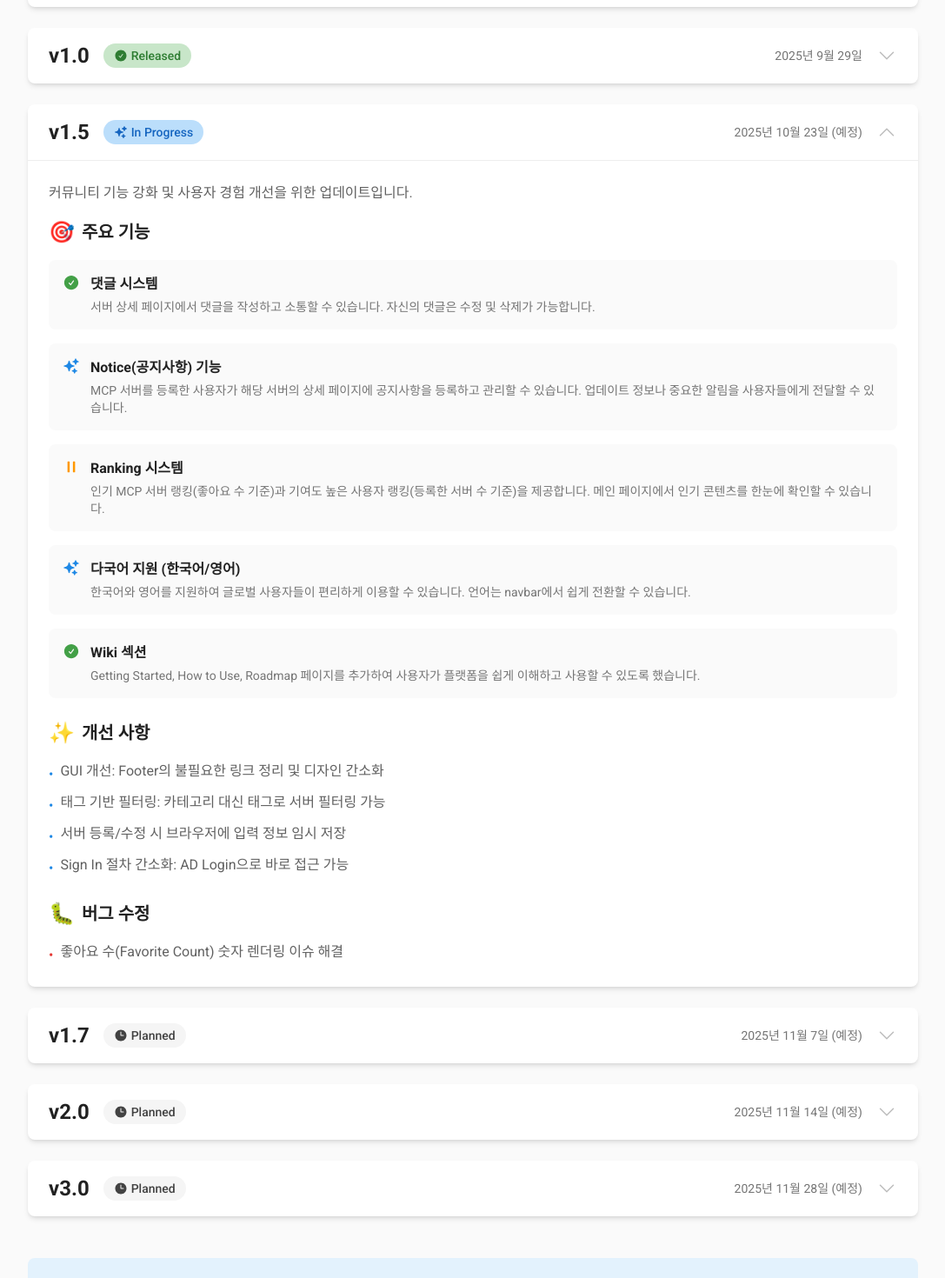
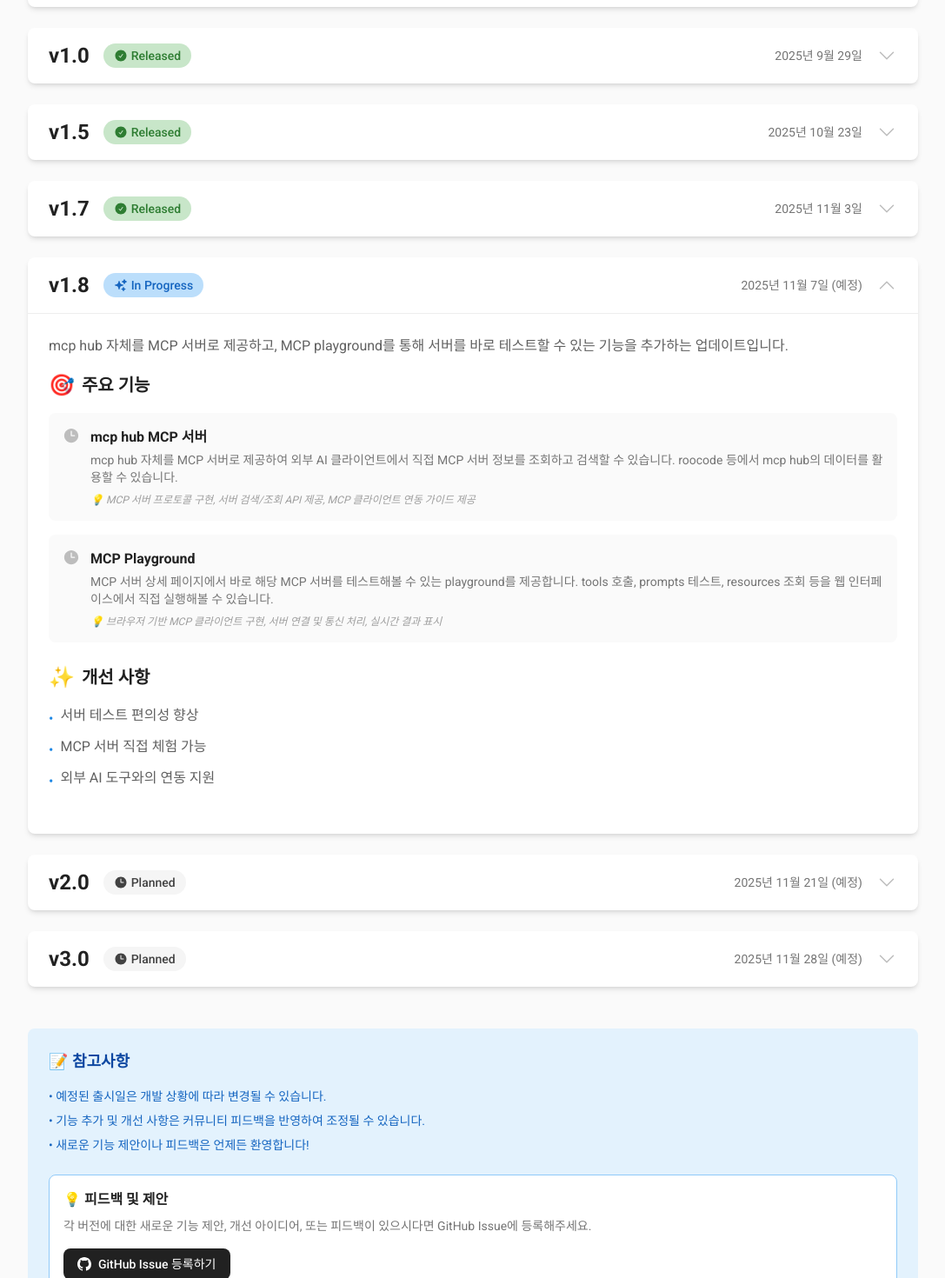
Before and after one commit to JuyoungKimmy-Kim/Smithery, a Next.js app in the folder frontend/: page /wiki/roadmap in a window 1280 px wide. Shown: the part 300-1770 px from the top of the page at 87% size, without its empty margins (96-1183 px from the left). Built offline with nearby package versions, Linux system fonts and the light colour scheme.

Commit message:
update roadmap

```diff
--- a/frontend/src/app/wiki/roadmap/page.tsx
+++ b/frontend/src/app/wiki/roadmap/page.tsx
@@ -100,8 +100,8 @@ const roadmapDataKo: Version[] = [
   },
   {
     version: 'v1.5',
-    releaseDate: '2025년 10월 23일 (예정)',
-    status: 'in-progress',
+    releaseDate: '2025년 10월 23일',
+    status: 'released',
     description: '커뮤니티 기능 강화 및 사용자 경험 개선을 위한 업데이트입니다.',
     features: [
       {
@@ -117,12 +117,12 @@ const roadmapDataKo: Version[] = [
       {
         title: 'Ranking 시스템',
         description: '인기 MCP 서버 랭킹(좋아요 수 기준)과 기여도 높은 사용자 랭킹(등록한 서버 수 기준)을 제공합니다. 메인 페이지에서 인기 콘텐츠를 한눈에 확인할 수 있습니다.',
-        status: 'on-hold'
+        status: 'completed'
       },
       {
         title: '다국어 지원 (한국어/영어)',
         description: '한국어와 영어를 지원하여 글로벌 사용자들이 편리하게 이용할 수 있습니다. 언어는 navbar에서 쉽게 전환할 수 있습니다.',
-        status: 'in-progress'
+        status: 'on-hold'
       },
       {
         title: 'Wiki 섹션',
@@ -142,20 +142,31 @@ const roadmapDataKo: Version[] = [
   },
   {
     version: 'v1.7',
-    releaseDate: '2025년 11월 7일 (예정)',
-    status: 'planned',
-    description: 'MCP 서버 등록 시 tools 자동 수집 기능을 모든 프로토콜에 적용 가능하도록 개선하는 업데이트입니다.',
+    releaseDate: '2025년 11월 3일',
+    status: 'released',
+    description: 'MCP 서버 등록 시 tools 자동 수집 기능을 모든 프로토콜에 적용 가능하도록 개선하고, Prompt와 Resources 자동 수집 및 Health check 기능을 추가하는 업데이트입니다.',
     features: [
       {
         title: '범용 Tools 자동 수집 시스템',
         description: '현재 JSON-RPC를 이용한 tools 자동 수집이 모든 MCP 프로토콜에 적용되지 않는 문제를 해결합니다. 다양한 MCP 프로토콜과 서버 구현 방식에 맞춰 tools 정보를 자동으로 가져올 수 있도록 범용적으로 개선합니다.',
         implementation: '다양한 MCP 프로토콜 지원, 서버별 맞춤형 연결 방식 구현, 에러 처리 및 폴백 메커니즘 강화',
-        status: 'planned'
+        status: 'completed'
+      },
+      {
+        title: 'Prompt, Resources 자동 수집 기능',
+        description: 'MCP 서버 등록 시 tools와 함께 prompts와 resources 정보도 자동으로 수집하여 서버의 전체 기능을 더욱 상세하게 파악할 수 있도록 합니다.',
+        status: 'completed'
+      },
+      {
+        title: 'MCP Health check 기능',
+        description: '등록된 MCP 서버의 상태를 주기적으로 확인하고, 서버 접속 가능 여부와 응답 시간을 모니터링합니다. 서버 상세 페이지에서 실시간 상태를 확인할 수 있습니다.',
+        status: 'completed'
       }
     ],
     improvements: [
       'Tools 수집 성공률 향상',
       '지원 프로토콜 확장',
+      '서버 정보 자동 수집 범위 확대'
     ],
     bugFixes: [
       '특정 MCP 서버에서 tools 수집 실패 문제 해결',
@@ -163,8 +174,33 @@ const roadmapDataKo: Version[] = [
     ]
   },
   {
+    version: 'v1.8',
+    expectedDate: '2025년 11월 7일 (예정)',
+    status: 'in-progress',
+    description: 'mcp hub 자체를 MCP 서버로 제공하고, MCP playground를 통해 서버를 바로 테스트할 수 있는 기능을 추가하는 업데이트입니다.',
+    features: [
+      {
+        title: 'mcp hub MCP 서버',
+        description: 'mcp hub 자체를 MCP 서버로 제공하여 외부 AI 클라이언트에서 직접 MCP 서버 정보를 조회하고 검색할 수 있습니다. roocode 등에서 mcp hub의 데이터를 활용할 수 있습니다.',
+        implementation: 'MCP 서버 프로토콜 구현, 서버 검색/조회 API 제공, MCP 클라이언트 연동 가이드 제공',
+        status: 'planned'
+      },
+      {
+        title: 'MCP Playground',
+        description: 'MCP 서버 상세 페이지에서 바로 해당 MCP 서버를 테스트해볼 수 있는 playground를 제공합니다. tools 호출, prompts 테스트, resources 조회 등을 웹 인터페이스에서 직접 실행해볼 수 있습니다.',
+        implementation: '브라우저 기반 MCP 클라이언트 구현, 서버 연결 및 통신 처리, 실시간 결과 표시',
+        status: 'planned'
+      }
+    ],
+    improvements: [
+      '서버 테스트 편의성 향상',
+      'MCP 서버 직접 체험 가능',
+      '외부 AI 도구와의 연동 지원'
+    ]
+  },
+  {
     version: 'v2.0',
-    expectedDate: '2025년 11월 14일 (예정)',
+    expectedDate: '2025년 11월 21일 (예정)',
     status: 'planned',
     description: '데이터 분석 및 사용자 행동 추적 시스템을 도입하는 업데이트입니다.',
     features: [
@@ -196,7 +232,7 @@ const roadmapDataKo: Version[] = [
     version: 'v3.0',
     expectedDate: '2025년 11월 28일 (예정)',
     status: 'planned',
-    description: 'AI 기반 추천 시스템과 mcp hub 자체의 MCP 서버를 도입하는 업데이트입니다.',
+    description: 'AI 기반 추천 시스템과 MCP 서버 자동 생성 도구를 도입하는 업데이트입니다.',
     features: [
       {
         title: 'AI 서버 추천',
@@ -206,12 +242,6 @@ const roadmapDataKo: Version[] = [
       {
         title: '자동 문서 생성',
         description: 'Repository를 분석하여 기본적인 description과 Server Config 등을 자동으로 생성합니다.',
-        status: 'planned'
-      },
-      {
-        title: 'mcp hub MCP 서버',
-        description: 'mcp hub 자체를 MCP 서버로 제공하여 외부 AI 클라이언트에서 직접 MCP 서버 정보를 조회하고 검색할 수 있습니다. roocode 등에서 mcp hub의 데이터를 활용할 수 있습니다.',
-        implementation: 'MCP 서버 프로토콜 구현, 서버 검색/조회 API 제공, MCP 클라이언트 연동 가이드 제공',
         status: 'planned'
       },
       {
@@ -302,8 +332,8 @@ const roadmapDataEn: Version[] = [
   },
   {
     version: 'v1.5',
-    releaseDate: 'October 23, 2025 (Expected)',
-    status: 'in-progress',
+    releaseDate: 'October 23, 2025',
+    status: 'released',
     description: 'An update for community feature enhancement and user experience improvement.',
     features: [
       {
@@ -319,12 +349,12 @@ const roadmapDataEn: Version[] = [
       {
         title: 'Ranking System',
         description: 'Provides popular MCP server rankings (based on likes) and high-contributing user rankings (based on number of registered servers). You can check popular content at a glance on the main page.',
-        status: 'on-hold'
+        status: 'completed'
       },
       {
         title: 'Multi-language Support (Korean/English)',
         description: 'Supports Korean and English for convenient use by global users. Language can be easily switched in the navbar.',
-        status: 'in-progress'
+        status: 'on-hold'
       },
       {
         title: 'Wiki Section',
@@ -344,20 +374,31 @@ const roadmapDataEn: Version[] = [
   },
   {
     version: 'v1.7',
-    releaseDate: 'November 7, 2025 (Expected)',
-    status: 'planned',
-    description: 'An update to improve the automatic tools collection feature for all protocols when registering MCP servers.',
+    releaseDate: 'November 3, 2025',
+    status: 'released',
+    description: 'An update to improve the automatic tools collection feature for all protocols when registering MCP servers, and add automatic Prompt and Resources collection along with Health check functionality.',
     features: [
       {
         title: 'Universal Tools Automatic Collection System',
         description: 'Solves the problem that current JSON-RPC-based tools automatic collection does not apply to all MCP protocols. Universally improved to automatically fetch tools information according to various MCP protocols and server implementation methods.',
         implementation: 'Support for various MCP protocols, implementation of customized connection methods for each server, strengthened error handling and fallback mechanisms',
-        status: 'planned'
+        status: 'completed'
+      },
+      {
+        title: 'Prompt and Resources Automatic Collection Feature',
+        description: 'When registering MCP servers, automatically collects prompts and resources information along with tools, allowing for a more detailed understanding of the server\'s full capabilities.',
+        status: 'completed'
+      },
+      {
+        title: 'MCP Health Check Feature',
+        description: 'Periodically checks the status of registered MCP servers and monitors server accessibility and response time. Real-time status can be checked on the server detail page.',
+        status: 'completed'
       }
     ],
     improvements: [
       'Improved tools collection success rate',
       'Expanded supported protocols',
+      'Extended automatic server information collection scope'
     ],
     bugFixes: [
       'Fixed tools collection failure issue on specific MCP servers',
@@ -365,8 +406,33 @@ const roadmapDataEn: Version[] = [
     ]
   },
   {
+    version: 'v1.8',
+    expectedDate: 'November 7, 2025 (Expected)',
+    status: 'in-progress',
+    description: 'An update that provides MCP Hub itself as an MCP server and adds MCP playground functionality to test servers immediately.',
+    features: [
+      {
+        title: 'MCP Hub MCP Server',
+        description: 'Provides MCP Hub itself as an MCP server so external AI clients can directly query and search MCP server information. MCP Hub data can be used in roocode, etc.',
+        implementation: 'Implement MCP server protocol, provide server search/query API, provide MCP client integration guide',
+        status: 'planned'
+      },
+      {
+        title: 'MCP Playground',
+        description: 'Provides a playground on the MCP server detail page where you can immediately test the MCP server. You can directly execute tools calls, test prompts, query resources, etc. through the web interface.',
+        implementation: 'Browser-based MCP client implementation, server connection and communication handling, real-time result display',
+        status: 'planned'
+      }
+    ],
+    improvements: [
+      'Enhanced server testing convenience',
+      'Direct MCP server experience',
+      'Integration support with external AI tools'
+    ]
+  },
+  {
     version: 'v2.0',
-    expectedDate: 'November 14, 2025 (Expected)',
+    expectedDate: 'November 21, 2025 (Expected)',
     status: 'planned',
     description: 'An update introducing data analysis and user behavior tracking systems.',
     features: [
@@ -398,7 +464,7 @@ const roadmapDataEn: Version[] = [
     version: 'v3.0',
     expectedDate: 'November 28, 2025 (Expected)',
     status: 'planned',
-    description: 'An update introducing an AI-based recommendation system and MCP Hub\'s own MCP server.',
+    description: 'An update introducing an AI-based recommendation system and automatic MCP server creation tool.',
     features: [
       {
         title: 'AI Server Recommendations',
@@ -408,12 +474,6 @@ const roadmapDataEn: Version[] = [
       {
         title: 'Automatic Documentation Generation',
         description: 'Analyzes repositories to automatically generate basic descriptions and Server Config.',
-        status: 'planned'
-      },
-      {
-        title: 'MCP Hub MCP Server',
-        description: 'Provides MCP Hub itself as an MCP server so external AI clients can directly query and search MCP server information. MCP Hub data can be used in roocode, etc.',
-        implementation: 'Implement MCP server protocol, provide server search/query API, provide MCP client integration guide',
         status: 'planned'
       },
       {
@@ -458,7 +518,7 @@ function FeatureStatusIcon({ status }: { status?: 'completed' | 'in-progress' |
 }
 
 export default function RoadmapPage() {
-  const [expandedVersion, setExpandedVersion] = useState<string | null>('v1.5');
+  const [expandedVersion, setExpandedVersion] = useState<string | null>('v1.8');
   const { language } = useLanguage();
 
   const roadmapData = language === 'en' ? roadmapDataEn : roadmapDataKo;
```
